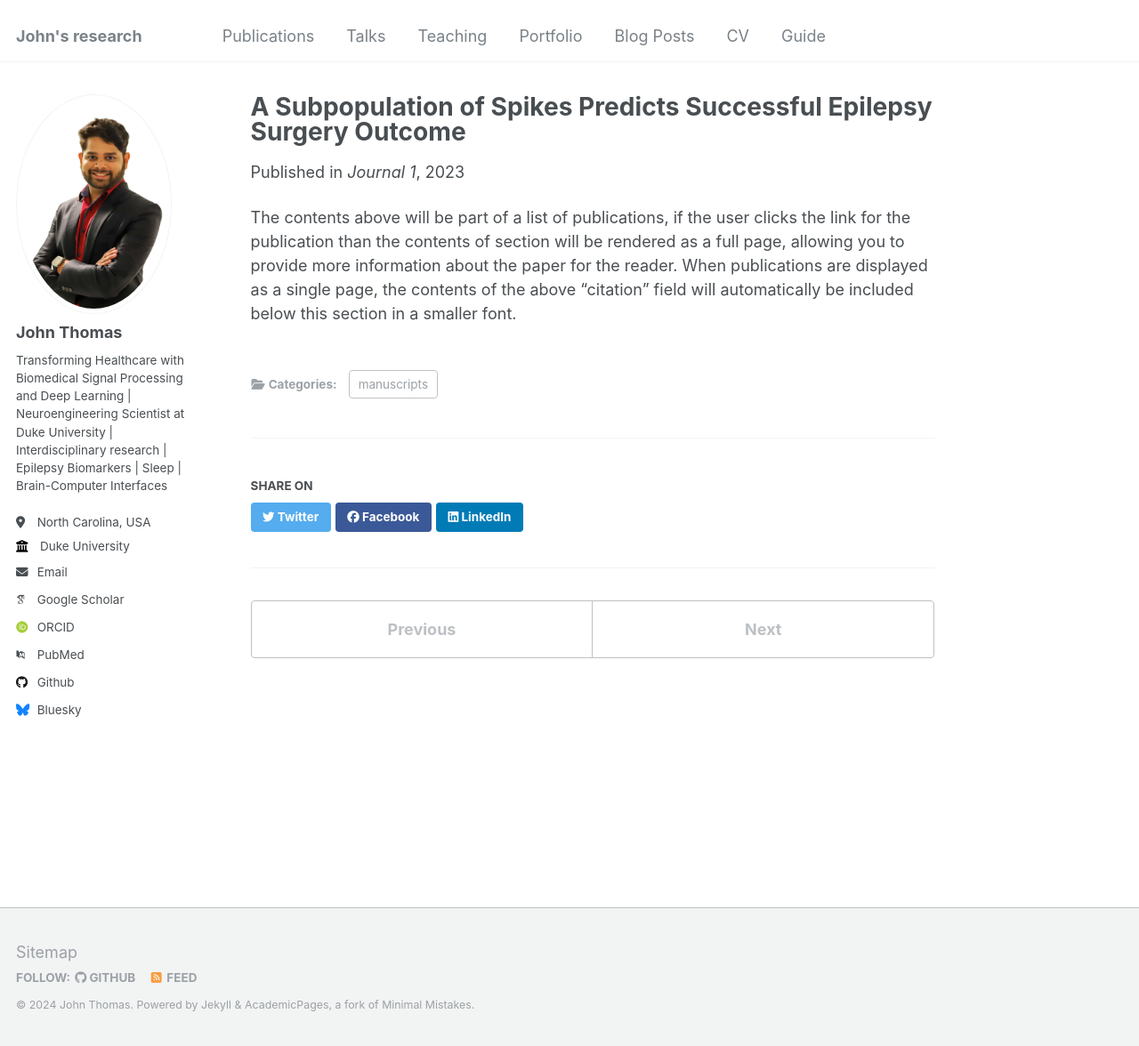
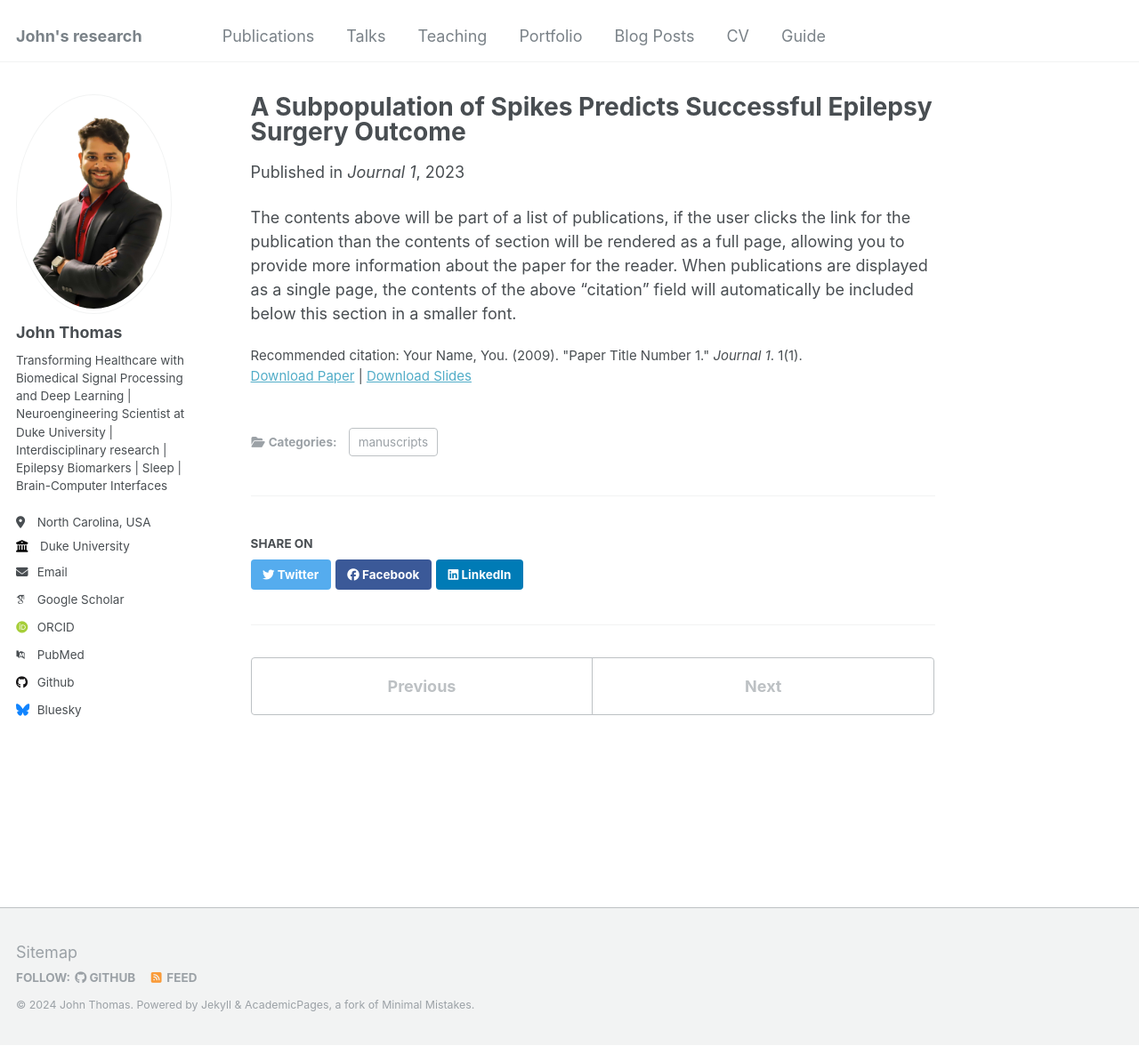
Before and after one commit to johnthomasphd/johnthomasphd.github.io, a Jekyll site: the page built from _publications/2009-10-01-paper-title-number-1.md, in a window 1280 px wide and 1176 px high. Shown: the whole window at 89% size. Built offline with Jekyll 4.4.1, drawn with Linux system fonts in a browser that asks for light colours; some web fonts are replaced; some of the changed lines change nothing that is shown.

Commit message:
Update 2009-10-01-paper-title-number-1.md

```diff
--- a/_publications/2009-10-01-paper-title-number-1.md
+++ b/_publications/2009-10-01-paper-title-number-1.md
@@ -6,9 +6,9 @@
 excerpt: 'This paper is about the number 1. The number 2 is left for future work.'
 date: March 2023
 venue: 'Journal 1'
-#slidesurl: 'http://academicpages.github.io/files/slides1.pdf'
+slidesurl: 'http://academicpages.github.io/files/slides1.pdf'
 paperurl: 'https://onlinelibrary.wiley.com/doi/abs/10.1002/ana.26548'
-#citation: 'Your Name, You. (2009). &quot;Paper Title Number 1.&quot; <i>Journal 1</i>. 1(1).'
+citation: 'Your Name, You. (2009). &quot;Paper Title Number 1.&quot; <i>Journal 1</i>. 1(1).'
 ---
 
 The contents above will be part of a list of publications, if the user clicks the link for the publication than the contents of section will be rendered as a full page, allowing you to provide more information about the paper for the reader. When publications are displayed as a single page, the contents of the above "citation" field will automatically be included below this section in a smaller font.
```
